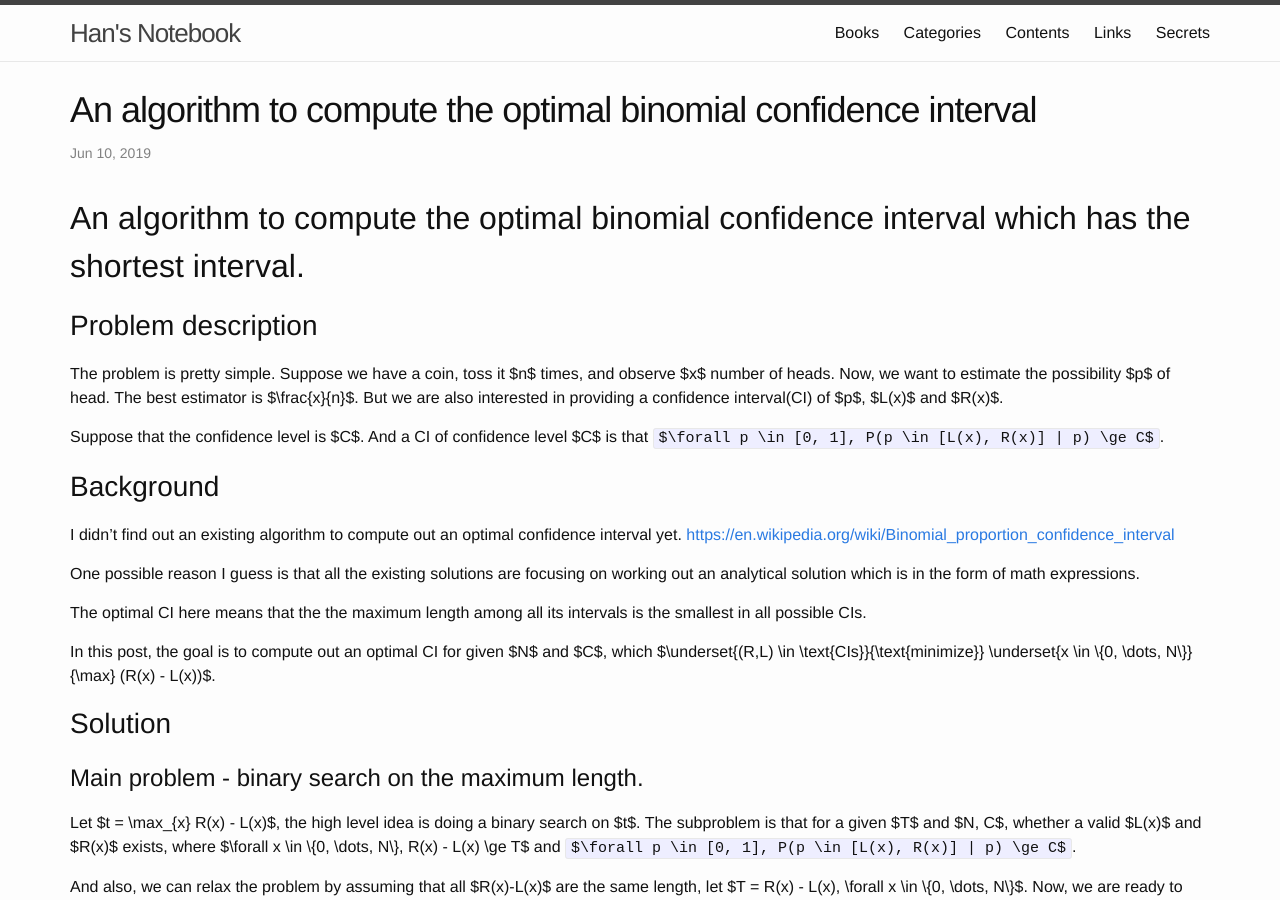
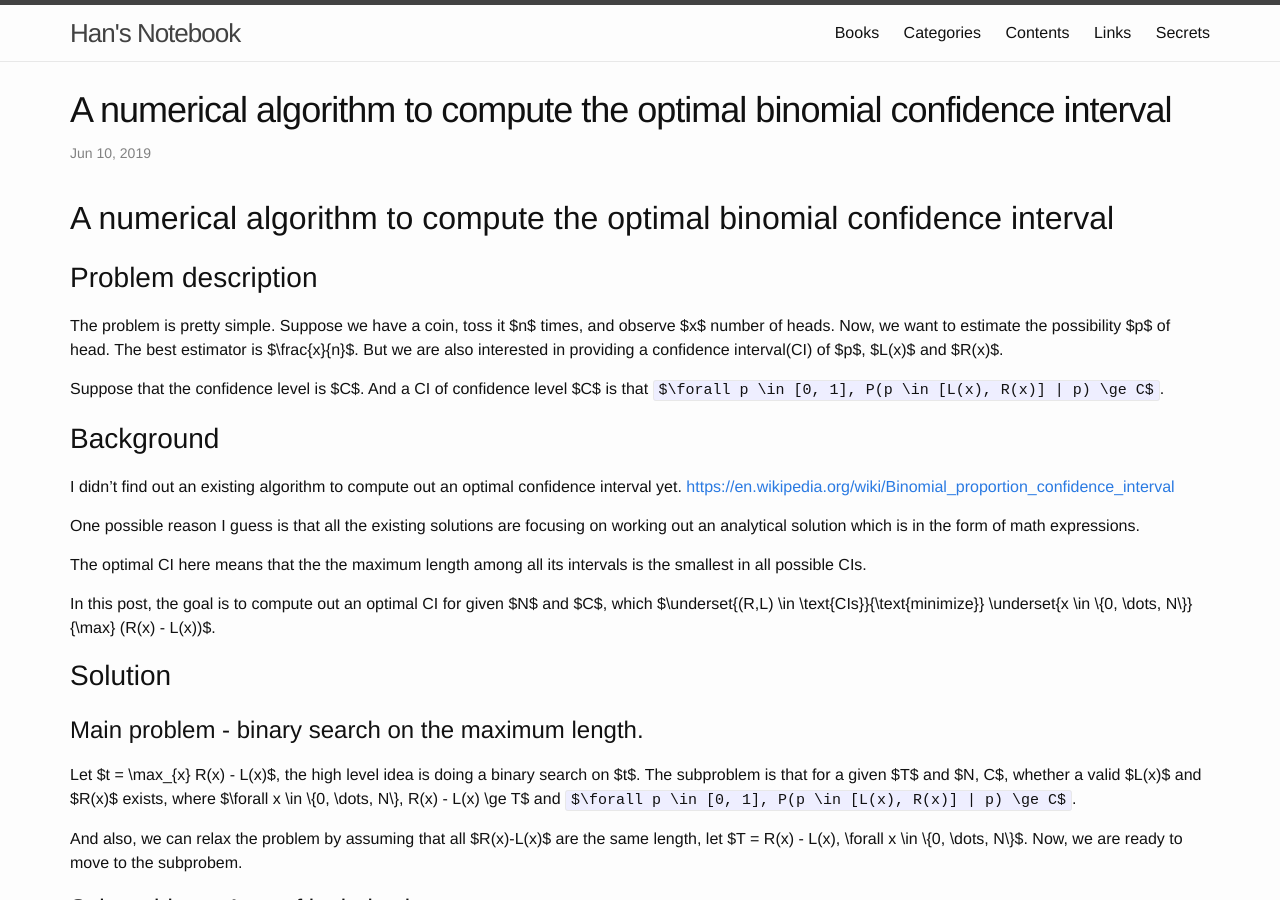
Before and after one commit to FiveEyes/FiveEyes.github.io, a Jekyll site: the page built from _posts/2019-06-10-binomial-confidence-interval.md, in a window 1280 px wide and 900 px high. Built offline with Jekyll 4.4.1, drawn with Linux system fonts in a browser that asks for light colours; formulas are drawn with MathJax 3.

Commit message:
Update 2019-06-10-binomial-confidence-interval.md

```diff
--- a/_posts/2019-06-10-binomial-confidence-interval.md
+++ b/_posts/2019-06-10-binomial-confidence-interval.md
@@ -1,11 +1,11 @@
 ---
 layout: post
-title: "An algorithm to compute the optimal binomial confidence interval"
+title: "A numerical algorithm to compute the optimal binomial confidence interval"
 date: 2019-06-10 19:30:00
 categories: Statistics Algo
 ---
 
-# An algorithm to compute the optimal binomial confidence interval which has the shortest interval.
+# A numerical algorithm to compute the optimal binomial confidence interval
 
 ## Problem description
 
```
